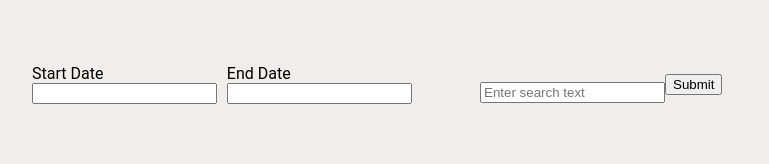
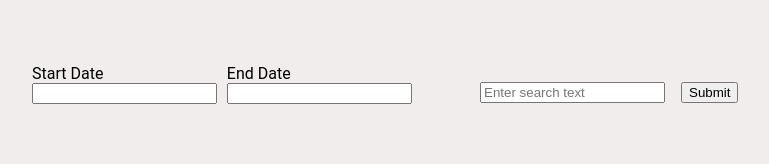
Before and after one commit to shafer949/nyt-article-viewer, a React (Create React App) app: page / in a window 1280 px wide. Shown: the top 164 px of the page, without its empty margins (32-801 px from the left). Built offline with nearby package versions, Linux system fonts and the light colour scheme.

Commit message:
style: add style for submit button

```diff
--- a/src/style.css
+++ b/src/style.css
@@ -26,5 +26,10 @@ body {
   }
 
   .search-text-input {
-      margin-top: 1rem;
+    margin-top: 1rem;
   }
+
+  .submit-form-button {
+     margin-top: 1rem;
+     margin-left: 1rem;
+  }
```
